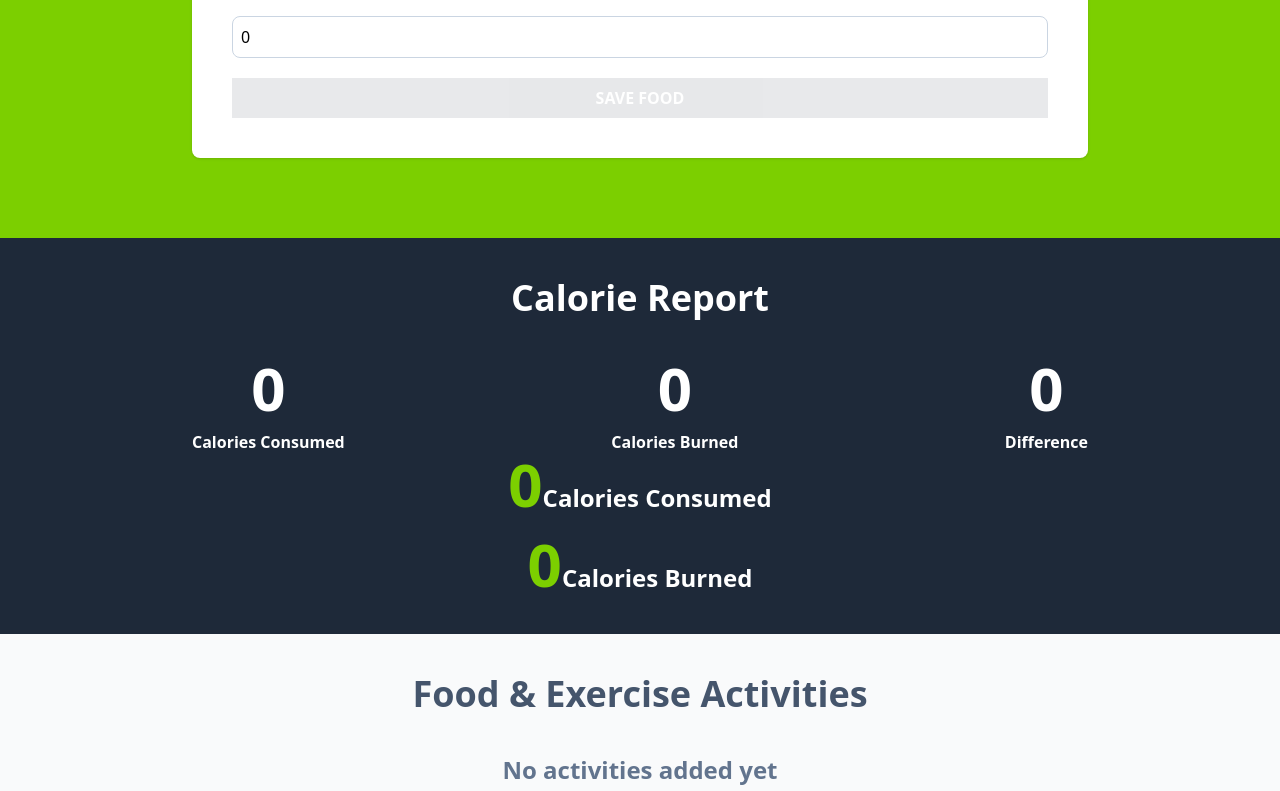
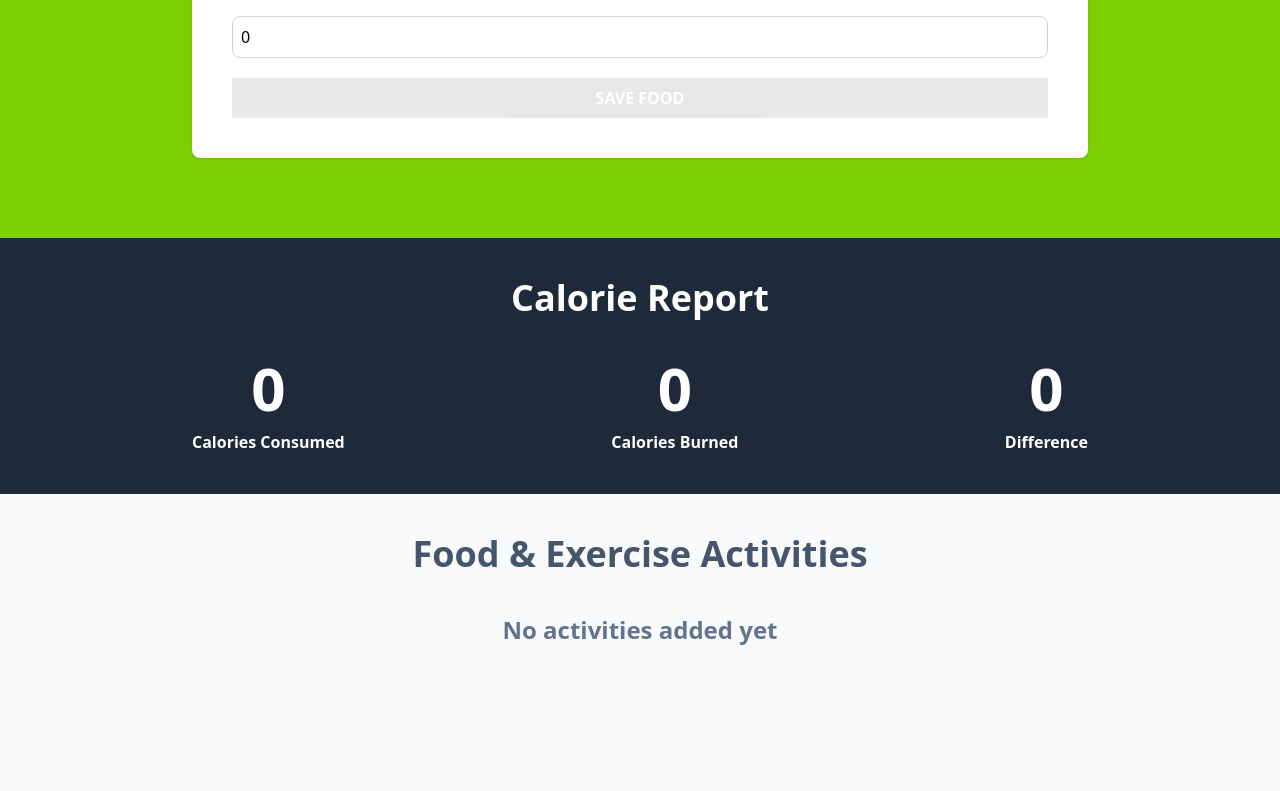
Before and after one commit to OscarVegaV/calorie-tracker, a React (Vite) app: page / in a window 1280 px wide. Shown: the part 380-1171 px from the top of the page. After the commit the page ends 1066 px from the top, so only its background shows below. Built offline with nearby package versions, Linux system fonts and the light colour scheme.

Commit message:
Update CalorieTracker component

```diff
--- a/package.json
+++ b/package.json
@@ -3,15 +3,19 @@
   "private": true,
   "version": "0.0.0",
   "type": "module",
+  "homepage": "https://OscarVegaV.github.io/calorie-tracker",
   "scripts": {
     "dev": "vite",
     "build": "tsc -b && vite build",
     "lint": "eslint .",
-    "preview": "vite preview"
+    "preview": "vite preview",
+    "predeploy": "npm run build",
+    "deploy": "gh-pages -d dist"
   },
   "dependencies": {
     "@heroicons/react": "^2.2.0",
     "@tailwindcss/vite": "^4.1.10",
+    "gh-pages": "^6.3.0",
     "react": "^19.1.0",
     "react-dom": "^19.1.0",
     "uuid": "^11.1.0"
--- a/src/components/CalorieDisplay.tsx
+++ b/src/components/CalorieDisplay.tsx
@@ -6,7 +6,7 @@ type CalorieDisplayProps = {
 export default function CalorieDisplay({ calories, text }: CalorieDisplayProps) {
   return (
     <p className="text-white font-bold rounded-full grid grid-cols-1 gap-3 text-center ">
-			<span className="font-black text-6xl text-orange">{calories} </span>
+			<span className="font-black text-6xl">{calories} </span>
 			{text}
 		</p>
   )
--- a/src/components/CalorieTracker.tsx
+++ b/src/components/CalorieTracker.tsx
@@ -43,26 +43,7 @@ export default function CalorieTracker({ activities }: CalorieTrackerProps) {
           />
         </div>
 
-        {/* ia */}
-        <div>
-          <p className="text-white font-bold rounded-full grid-cols-1 gap-3 text-center ">
-            <span className="text-6xl font-black text-lime-500">
-              {caloriesConsumed}
-            </span>
-            <span className="text-2xl font-bold text-white">
-              Calories Consumed
-            </span>
-          </p>
-          <p className="text-white font-bold rounded-full grid-cols-1 gap-3 text-center mt-5">
-            <span className="text-6xl font-black text-lime-500">
-              {caloriesBurned}
-            </span>
-            <span className="text-2xl font-bold text-white">
-              Calories Burned
-            </span>
-          </p>
 
-        </div>
     </>
   )
 }
--- a/vite.config.ts
+++ b/vite.config.ts
@@ -5,6 +5,7 @@ import tailwindcss from '@tailwindcss/vite'
 
 // https://vite.dev/config/
 export default defineConfig({
+  base: '/calorie-tracker/',
   plugins: [react(),
    tailwindcss(),
   ],
```
Also changed, not shown: 1 other file (tests, documents, lock files or other folders).
